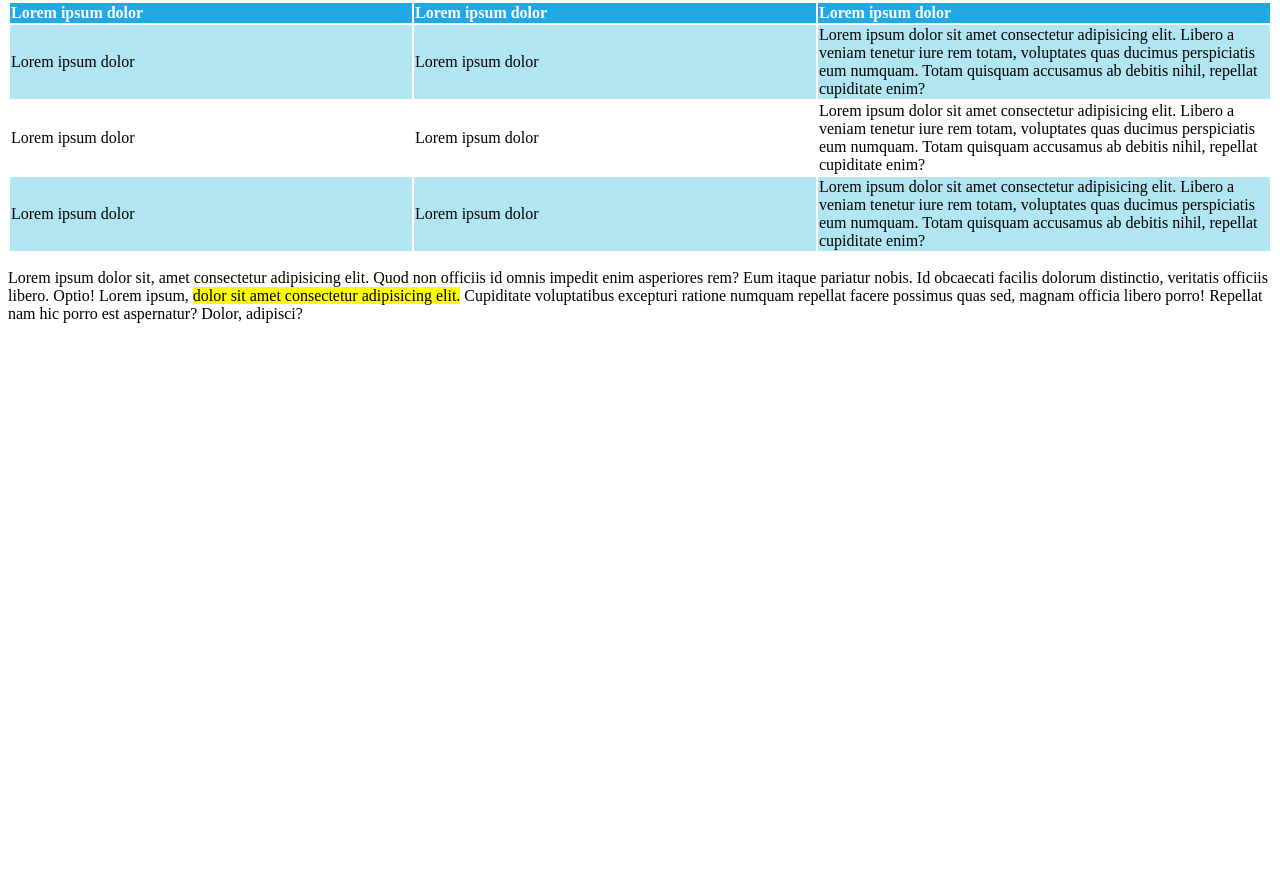
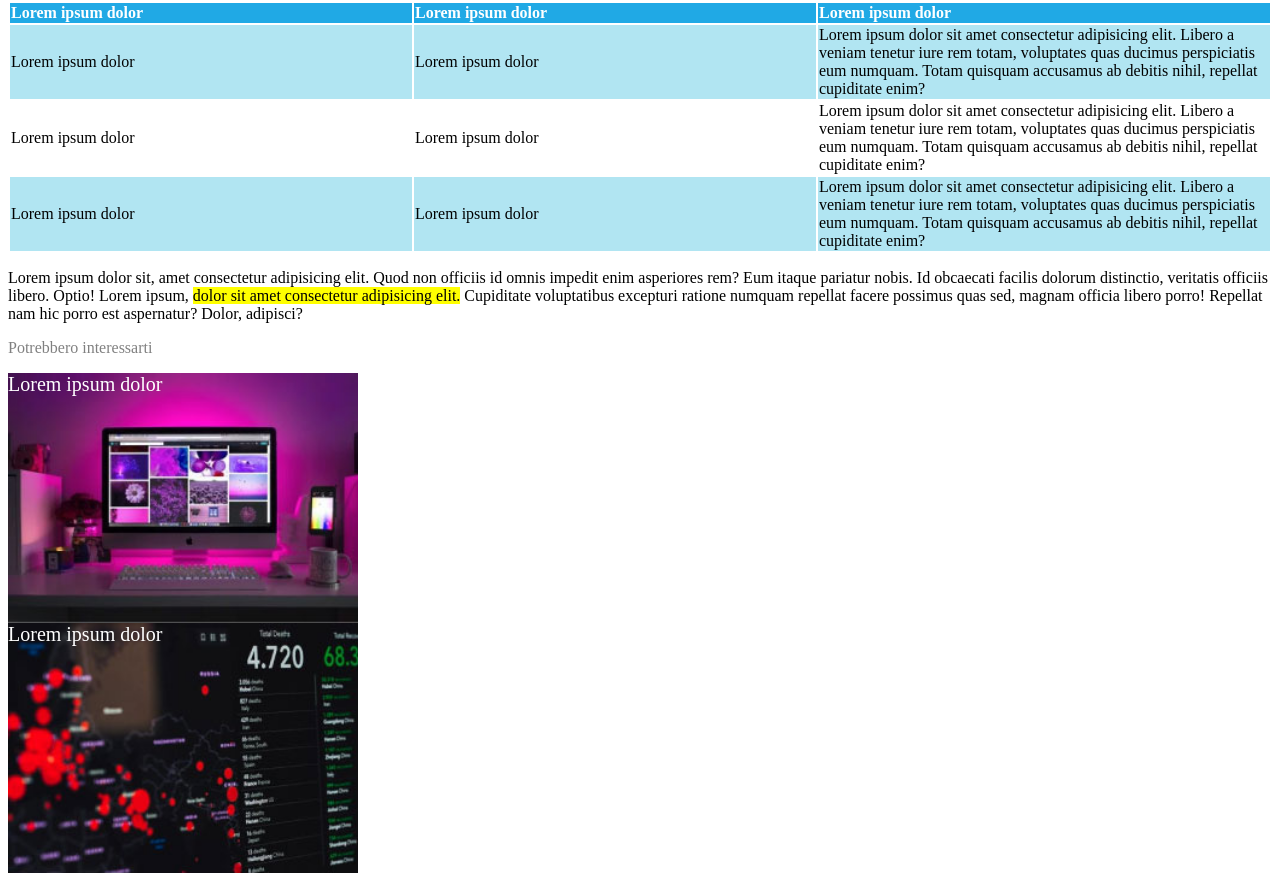
Before and after one commit to dieromeo/html-css-booleaner, a plain HTML site: page index.html in a window 1280 px wide. Shown: the part 1029-1910 px from the top of the page. Before the commit the page ends 1368 px from the top, so only its background shows below. Drawn offline with Linux system fonts and the light colour scheme.

Commit message:
feat: footer

```diff
--- a/index.html
+++ b/index.html
@@ -100,10 +100,21 @@
             </p>
         </section>
         <!-- /fine articolo-->
+        <!-- footer con articoli correlati-->
 
 
 
     </main>
+    <footer>
+        <p class="correlati">Potrebbero interessarti</p>
+        <div class="img-monitor">
+            <span>Lorem ipsum dolor</span>
+        </div>
+        <div class="img-graph">
+            <span>Lorem ipsum dolor</span>
+        </div>
+    </footer>
+    <!-- /footer con articoli correlati-->
 
 </body>
 
--- a/style.css
+++ b/style.css
@@ -54,3 +54,25 @@ thead{
 .seconda-colonna{
     width: 400px;
 }
+
+.correlati{
+    color: grey;
+}
+
+.img-monitor{
+    width: 350px;
+    height: 250px;
+    background-image: url(img/monitor.jpg);
+    color: white;
+    font-size: 20px;
+    background-size: cover;
+}
+
+.img-graph{
+    width: 350px;
+    height: 250px;
+    background-image: url(img/graph.jpg);
+    color: white;
+    font-size: 20px;
+    background-size: cover;
+}
```
